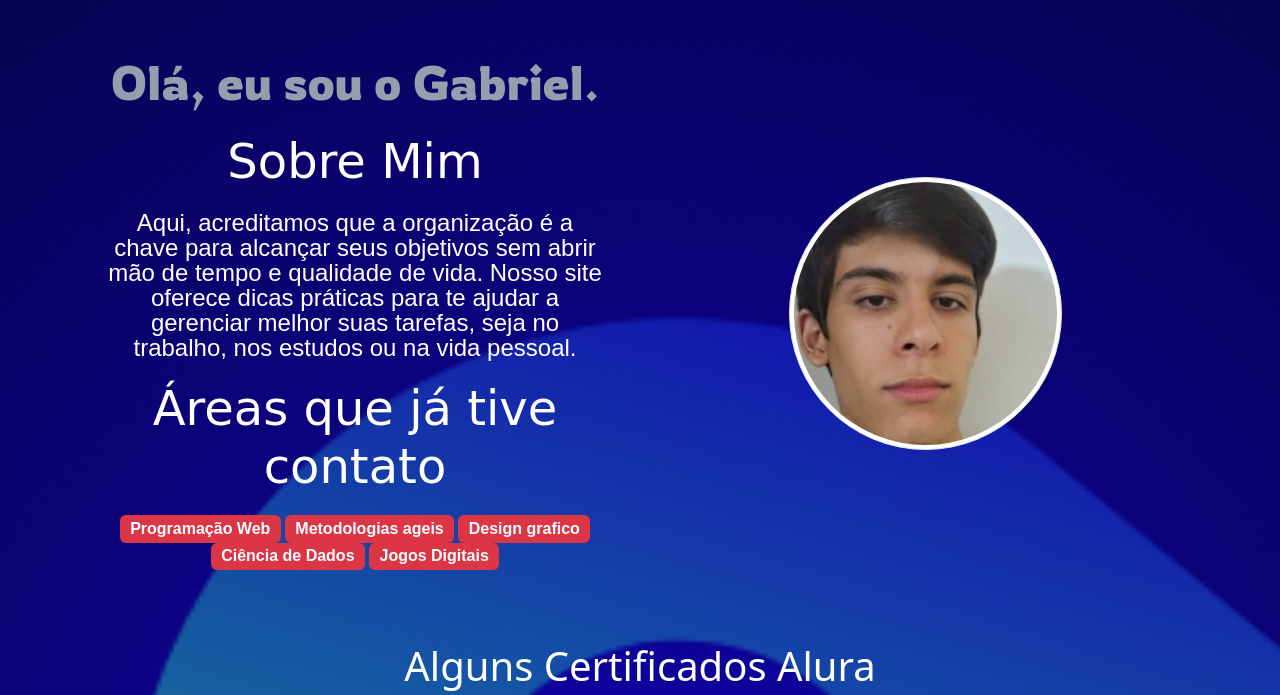
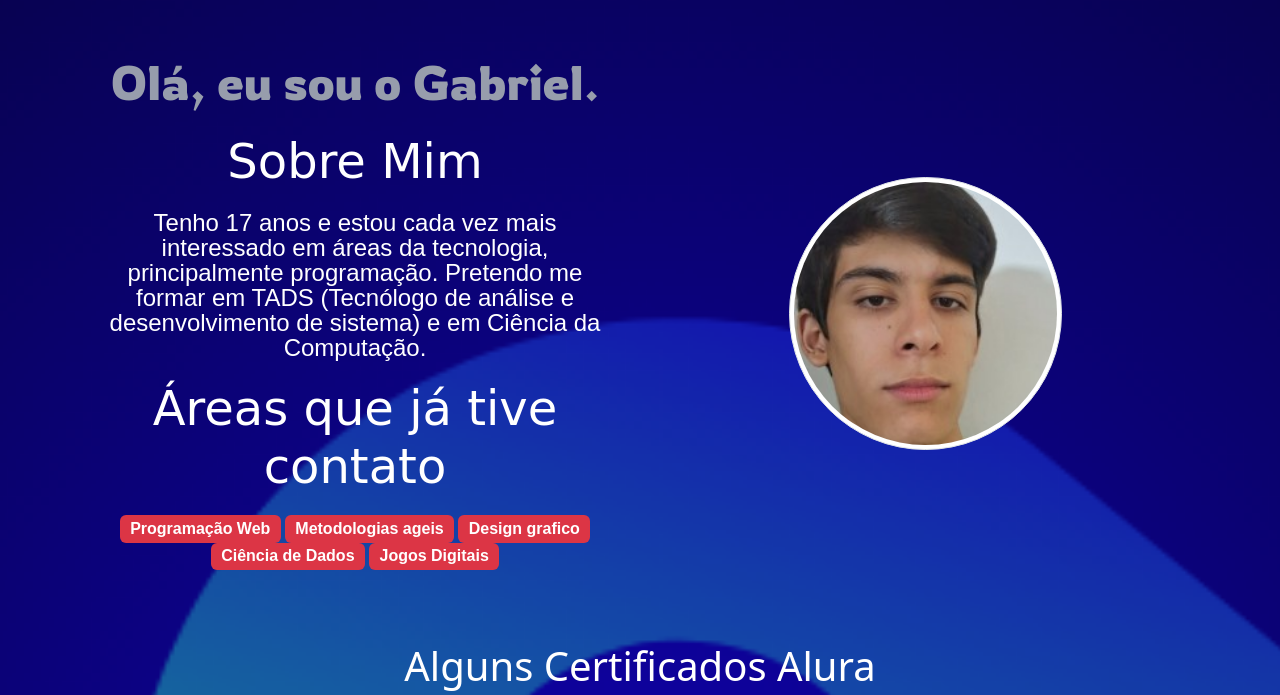
Before and after one commit to GabzinhoHD/Portfolio-CG, a plain HTML site: page index.html in a window 1280 px wide. Shown: the part 90-785 px from the top of the page. Drawn offline with nearby package versions, Linux system fonts and the light colour scheme; a web font is replaced by a local one.

Commit message:
Update index.html

```diff
--- a/index.html
+++ b/index.html
@@ -29,7 +29,7 @@
                 <h2><span>Olá, eu sou o Gabriel.</span></h2>
                 <h2>Sobre Mim</h2>
                 <p class="descricao">
-                    Aqui, acreditamos que a organização é a chave para alcançar seus objetivos sem abrir mão de tempo e qualidade de vida. Nosso site oferece dicas práticas para te ajudar a gerenciar melhor suas tarefas, seja no trabalho, nos estudos ou na vida pessoal.
+                   Tenho 17 anos e estou cada vez mais interessado em áreas da tecnologia, principalmente programação. Pretendo me formar em TADS (Tecnólogo de análise e desenvolvimento de sistema) e em Ciência da Computação.
                 </p>
                 <h2>Áreas que já tive contato</h2>
                 <div>
```
